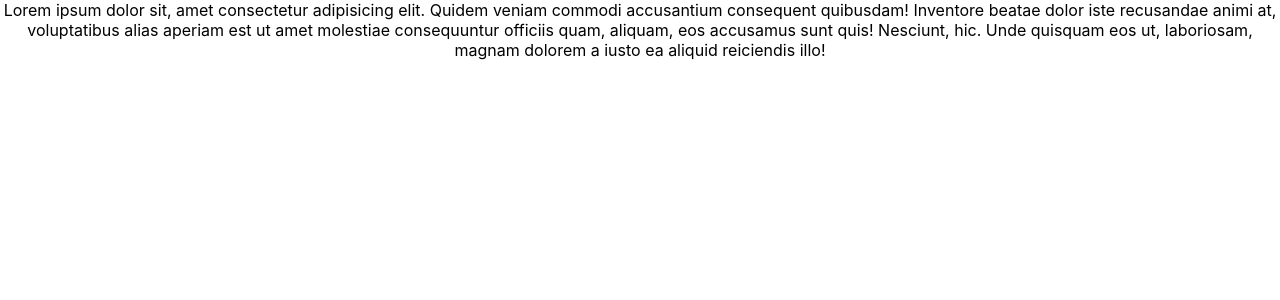
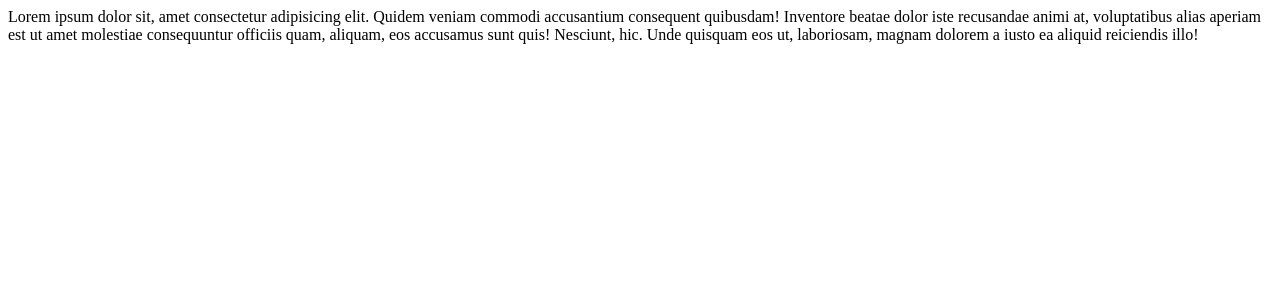
Before and after one commit to AlbertArakelyan/checkinator-frontend, a React (Create React App) app: page / in a window 1280 px wide. Shown: the top 300 px of the page. Built offline with nearby package versions, Linux system fonts and the light colour scheme.

Commit message:
removed unnecessary files

```diff
--- a/src/App.css
+++ /dev/null
@@ -1,38 +0,0 @@
-.App {
-  text-align: center;
-}
-
-.App-logo {
-  height: 40vmin;
-  pointer-events: none;
-}
-
-@media (prefers-reduced-motion: no-preference) {
-  .App-logo {
-    animation: App-logo-spin infinite 20s linear;
-  }
-}
-
-.App-header {
-  background-color: #282c34;
-  min-height: 100vh;
-  display: flex;
-  flex-direction: column;
-  align-items: center;
-  justify-content: center;
-  font-size: calc(10px + 2vmin);
-  color: white;
-}
-
-.App-link {
-  color: #61dafb;
-}
-
-@keyframes App-logo-spin {
-  from {
-    transform: rotate(0deg);
-  }
-  to {
-    transform: rotate(360deg);
-  }
-}
--- a/src/App.tsx
+++ b/src/App.tsx
@@ -1,5 +1,3 @@
-import './App.css';
-
 function App() {
   return (
     <div className="App">
--- a/src/index.css
+++ /dev/null
@@ -1,13 +0,0 @@
-body {
-  margin: 0;
-  font-family: -apple-system, BlinkMacSystemFont, 'Segoe UI', 'Roboto', 'Oxygen',
-    'Ubuntu', 'Cantarell', 'Fira Sans', 'Droid Sans', 'Helvetica Neue',
-    sans-serif;
-  -webkit-font-smoothing: antialiased;
-  -moz-osx-font-smoothing: grayscale;
-}
-
-code {
-  font-family: source-code-pro, Menlo, Monaco, Consolas, 'Courier New',
-    monospace;
-}
--- a/src/index.tsx
+++ b/src/index.tsx
@@ -1,6 +1,5 @@
 import React from 'react';
 import ReactDOM from 'react-dom/client';
-import './index.css';
 import App from './App';
 import * as serviceWorkerRegistration from './serviceWorkerRegistration';
 import reportWebVitals from './reportWebVitals';
```
Also changed, not shown: src/logo.svg (deleted).
